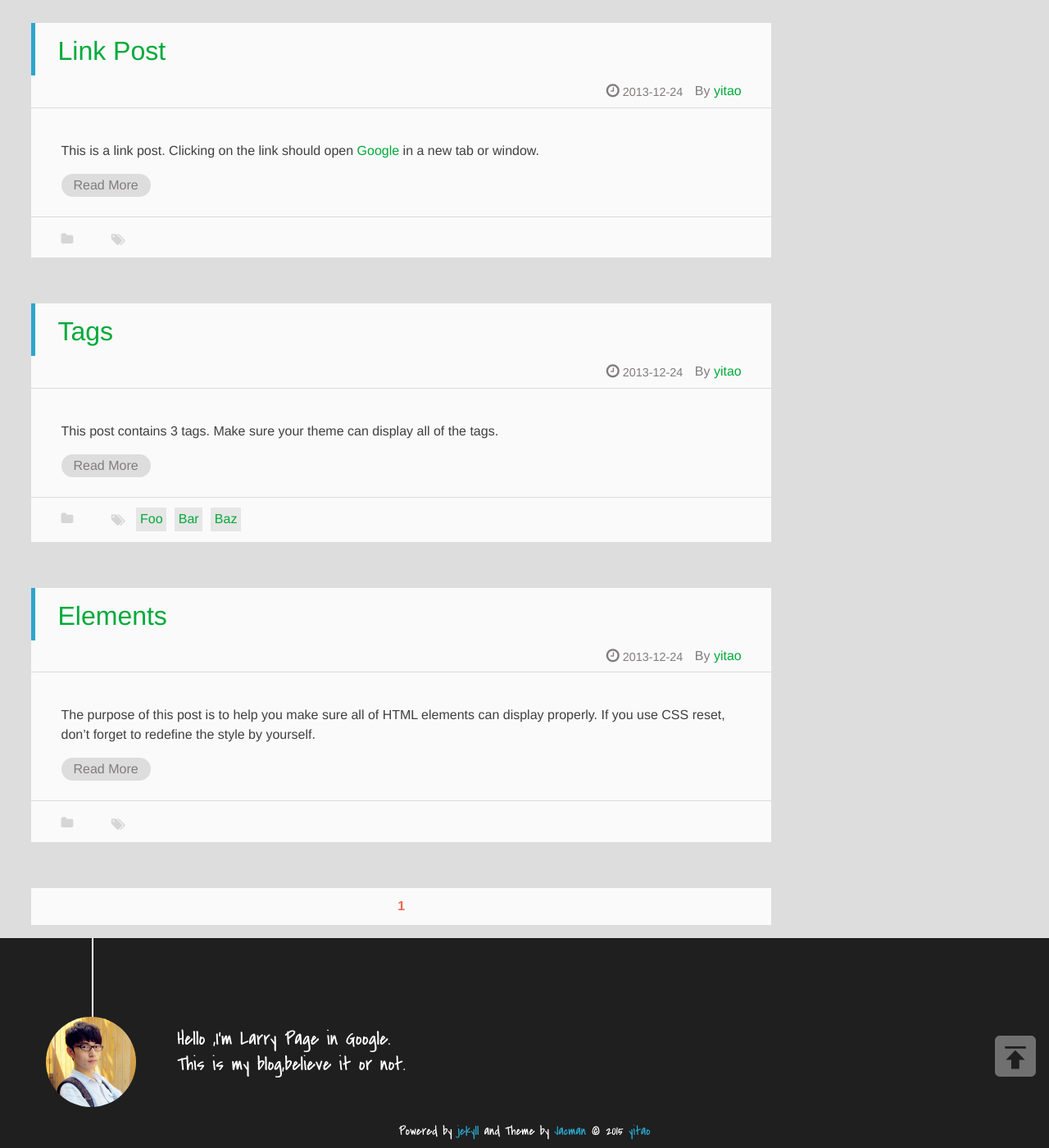
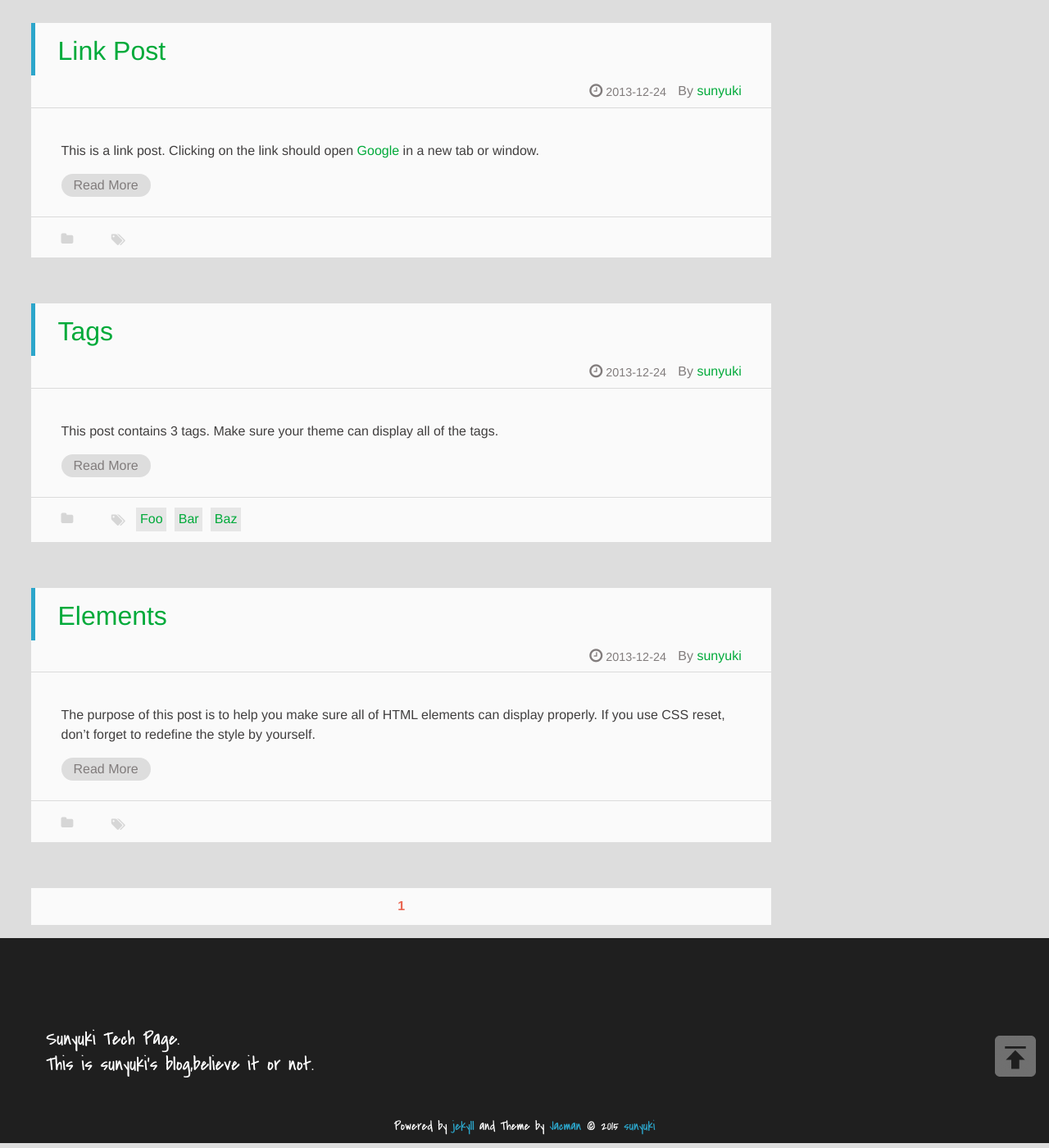
Before and after one commit to syktech/syktech.sunyuki.io, a Jekyll site: the page built from index.html, in a window 1280 px wide and 1400 px high, scrolled down 4217 px. Shown: the whole window at 82% size. Built offline with Jekyll 4.4.1, drawn with Linux system fonts in a browser that asks for light colours; emoji names are drawn with the system emoji font; Markdown is read by kramdown in place of the engine named in the settings; formulas are drawn with MathJax 3; the list of posts is cut into pages by our own code; some of the changed text lies outside the part shown.

Commit message:
2017-04-13 14:04:03

```diff
--- a/_config.yml
+++ b/_config.yml
@@ -70,11 +70,11 @@ rss: /atom.xml ## RSS address.
 
 #### Image
 imglogo:
-  enable: true             ## display image logo true/false.
+  enable: false ## display image logo true/false.
   src: img/logo.png        ## `.svg` and `.png` are recommended,please put image into the theme folder `/jacman/source/img`.
 favicon: img/favicon.ico   ## size:32px*32px,`.ico` is recommended,please put image into the theme folder `/jacman/source/img`.
 apple_icon: img/jacman.jpg ## size:114px*114px,please put image into the theme folder `/jacman/source/img`.
-author_img: img/author.jpg ## size:220px*220px.display author avatar picture.if don't want to display,please don't set this.
+author_img:  ## size:220px*220px.display author avatar picture.if don't want to display,please don't set this.
 banner_img: #img/banner.jpg ## size:1920px*200px+. Banner Picture
 
 #### index post is expanding or not
@@ -88,9 +88,9 @@ share_button: true #enable share buttons if true
 
 #### Author information
 author:
-  name: yitao      ## e.g. wuchong Author name
-  intro_line1:  "Hello ,I'm Larry Page in Google."    ## your introduction on the bottom of the page
-  intro_line2:  "This is my blog,believe it or not."  ## the 2nd line
+  name: sunyuki ## e.g. wuchong Author name
+  intro_line1:  "Sunyuki Tech Page."    ## your introduction on the bottom of the page
+  intro_line2:  "This is sunyuki's blog,believe it or not."  ## the 2nd line
   weibo:      ## e.g. wuchong1014 or 2176287895 for http://weibo.com/2176287895
   weibo_verifier:  ## e.g. b3593ceb Your weibo-show widget verifier ,if you use weibo-show it is needed.
   tsina:      ## e.g. 2176287895  Your weibo ID,It will be used in share button.
@@ -114,8 +114,6 @@ toc:
 
 #### Links
 links:
-  码农圈: https://coderq.com
-  Jark's Blog: http://wuchong.me
 
 #### Comment
 duoshuo_shortname:    ## e.g. wuchong   your duoshuo short name.
```
